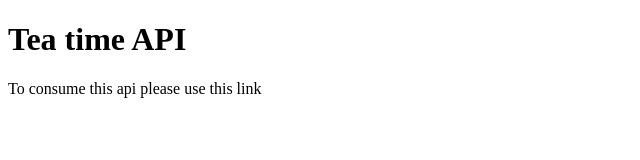
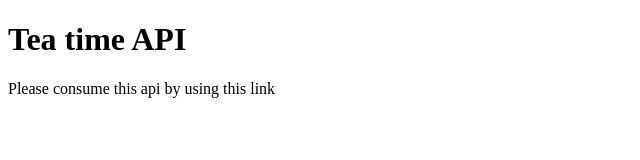
Before and after one commit to michaelsandiegoviray/ikessandwichesapi, a website: page index.html in a window 1280 px wide. Shown: the full height of the page, 0-640 px from the left. Drawn offline with Linux system fonts and the light colour scheme.

Commit message:
Modifying HTML

```diff
--- a/index.html
+++ b/index.html
@@ -4,7 +4,7 @@
 <head>
     <meta charset="utf-8">
     <meta http-equiv="X-UA-Compatible" content="IE=edge">
-    <title></title>
+    <title>Title</title>
     <meta name="description" content="">
     <meta name="viewport" content="width=device-width, initial-scale=1">
     <link rel="stylesheet" href="">
@@ -12,7 +12,7 @@
 
 <body>
     <h1>Tea time API</h1>
-    <p> To consume this api please use this link</p>
+    <p> Please consume this api by using this link</p>
 </body>
 
 </html>
```
